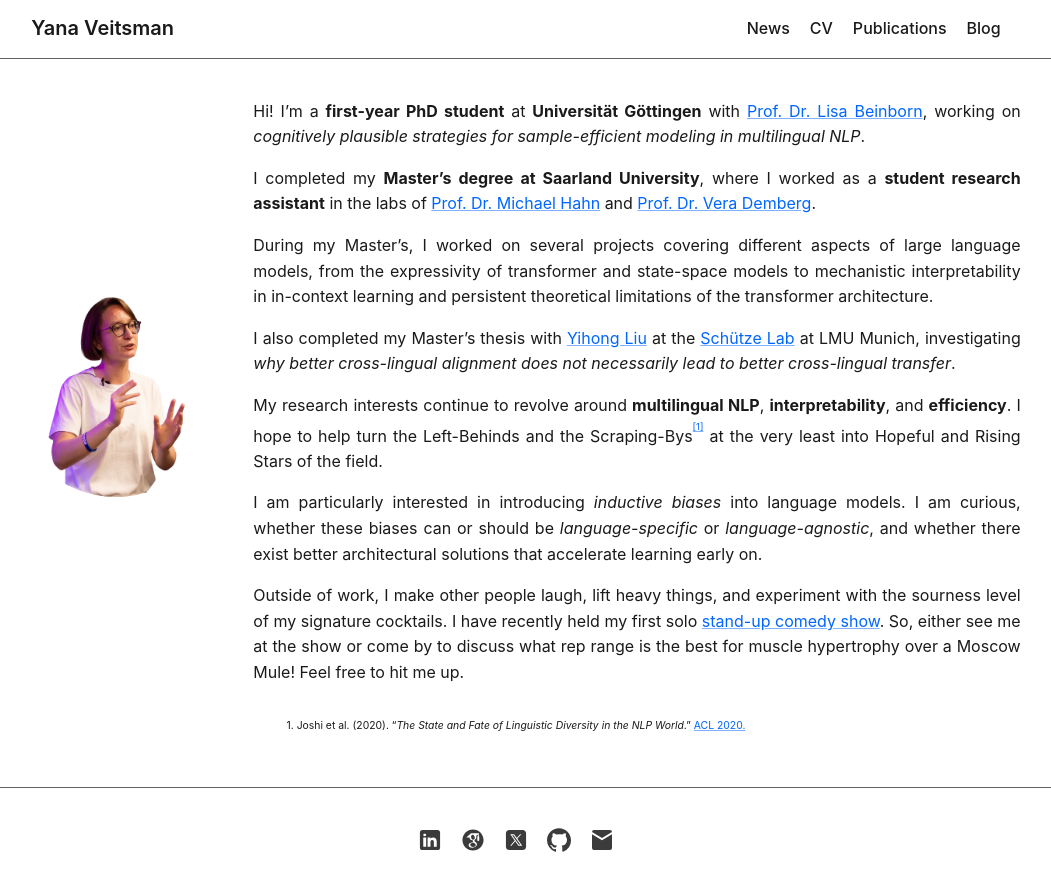
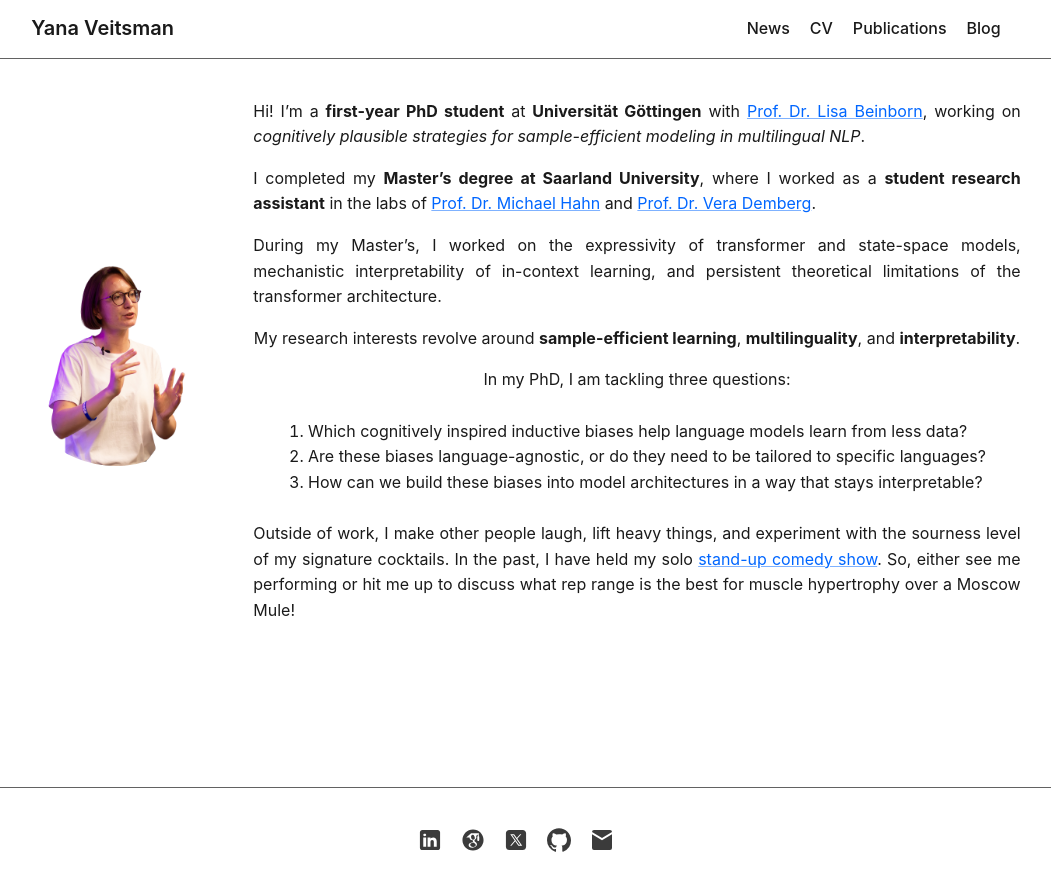
Before and after one commit to yan-vei/yan-vei.github.io, a Jekyll site: the page built from index.html, in a window 1280 px wide. Shown: the top 891 px of the page, without its empty margins (124-1175 px from the left). Built offline with Jekyll 4.4.1, drawn with Linux system fonts in a browser that asks for light colours.

Commit message:
change description and edit cv

```diff
--- a/index.html
+++ b/index.html
@@ -1,7 +1,7 @@
 ---
 layout: default
 title: Home
-description: "Yana Veitsman - PhD student at Universität Göttingen working on cognitively plausible strategies for multilingual NLP, interpretability, and efficient modeling."
+description: "Yana Veitsman - PhD student at Universität Göttingen working on cognitively plausible strategies for sample-efficient learning, multilinguality, and interpretability."
 permalink: /
 ---
 
@@ -19,52 +19,33 @@ permalink: /
 <a href="https://beinborn.eu" target="_blank" rel="noopener">Prof.&nbsp;Dr.&nbsp;Lisa&nbsp;Beinborn</a>,
       working on <em>cognitively plausible strategies for sample-efficient modeling in multilingual NLP</em>.
 </p>
-
 <p>
       I completed my <strong>Master’s degree at Saarland University</strong>, where I worked as a
 <strong>student research assistant</strong> in the labs of
 <a href="https://www.mhahn.info" target="_blank" rel="noopener">Prof.&nbsp;Dr.&nbsp;Michael&nbsp;Hahn</a>
       and <a href="https://www.uni-saarland.de/lehrstuhl/demberg/members/verademberg.html" target="_blank" rel="noopener">Prof.&nbsp;Dr.&nbsp;Vera&nbsp;Demberg</a>.
 </p>
-
 <p>
-      During my Master’s, I worked on several projects covering different aspects of large language models, from the expressivity of transformer and state-space models to mechanistic interpretability in in-context learning and persistent theoretical limitations of the transformer architecture.
+      During my Master’s, I worked on the expressivity of transformer and state-space models, mechanistic interpretability of in-context learning, and persistent theoretical limitations of the transformer architecture.
 </p>
 
 <p>
-      I also completed my Master’s thesis with
-      <a href="https://yihongl1u.github.io" target="_blank" rel="noopener">Yihong&nbsp;Liu</a> at the
-      <a href="https://cisnlp.github.io" target="_blank" rel="noopener">Schütze&nbsp;Lab</a> at LMU Munich, investigating
-      <em>why better cross-lingual alignment does not necessarily lead to better cross-lingual transfer</em>.
+      My research interests revolve around <strong>sample-efficient learning</strong>,
+<strong>multilinguality</strong>, and <strong>interpretability</strong>.
 </p>
 
 <p>
-      My research interests continue to revolve around <strong>multilingual NLP</strong>,
-      <strong>interpretability</strong>, and <strong>efficiency</strong>.
-      I hope to help turn the Left-Behinds and the Scraping-Bys<sup id="fnref-acl"><a href="#fn-acl" class="footnote-ref">[1]</a></sup>
-      at the very least into Hopeful and Rising Stars of the field.
+      In my PhD, I am tackling three questions:
 </p>
+<ol>
+<li>Which cognitively inspired inductive biases help language models learn from less data?</li>
+<li>Are these biases language-agnostic, or do they need to be tailored to specific languages?</li>
+<li>How can we build these biases into model architectures in a way that stays interpretable?</li>
+</ol>
 
 <p>
-      I am particularly interested in introducing <em>inductive biases</em> into language models. I am curious,
-      whether these biases can or should be <em>language-specific</em> or <em>language-agnostic</em>, and whether
-      there exist better architectural solutions that accelerate learning early on.
-    </p>
-
-    <p>
-      Outside of work, I make other people laugh, lift heavy things, and experiment with the sourness level of my signature cocktails. I have recently held my first solo <a href="https://drive.google.com/file/d/1y3fige5NksN07vhjLEMqKVjOF0xMCCcm/view?usp=sharing" target="_blank">stand-up comedy show</a>. So, either see me at the show or come by to discuss what rep range is the best for muscle hypertrophy over a Moscow Mule! Feel free to hit me up.
+      Outside of work, I make other people laugh, lift heavy things, and experiment with the sourness level of my signature cocktails. In the past, I have held my solo <a href="https://drive.google.com/file/d/1y3fige5NksN07vhjLEMqKVjOF0xMCCcm/view?usp=sharing" target="_blank">stand-up comedy show</a>. So, either see me performing or hit me up to discuss what rep range is the best for muscle hypertrophy over a Moscow Mule!
 </p>
 </div>
 
 </div>
-
-<!-- Footnotes ----------------------------------------------------------- -->
-<ol class="footnotes">
-  <li id="fn-acl">
-    1. Joshi et&nbsp;al.&nbsp;(2020).
-    “<em>The State and Fate of Linguistic Diversity in the NLP World</em>.”
-    <a href="https://aclanthology.org/2020.acl-main.560/" target="_blank" rel="noopener">
-      ACL&nbsp;2020.
-    </a>
-  </li>
-</ol>
```
Lines whose indentation alone changed are shown as unchanged.
